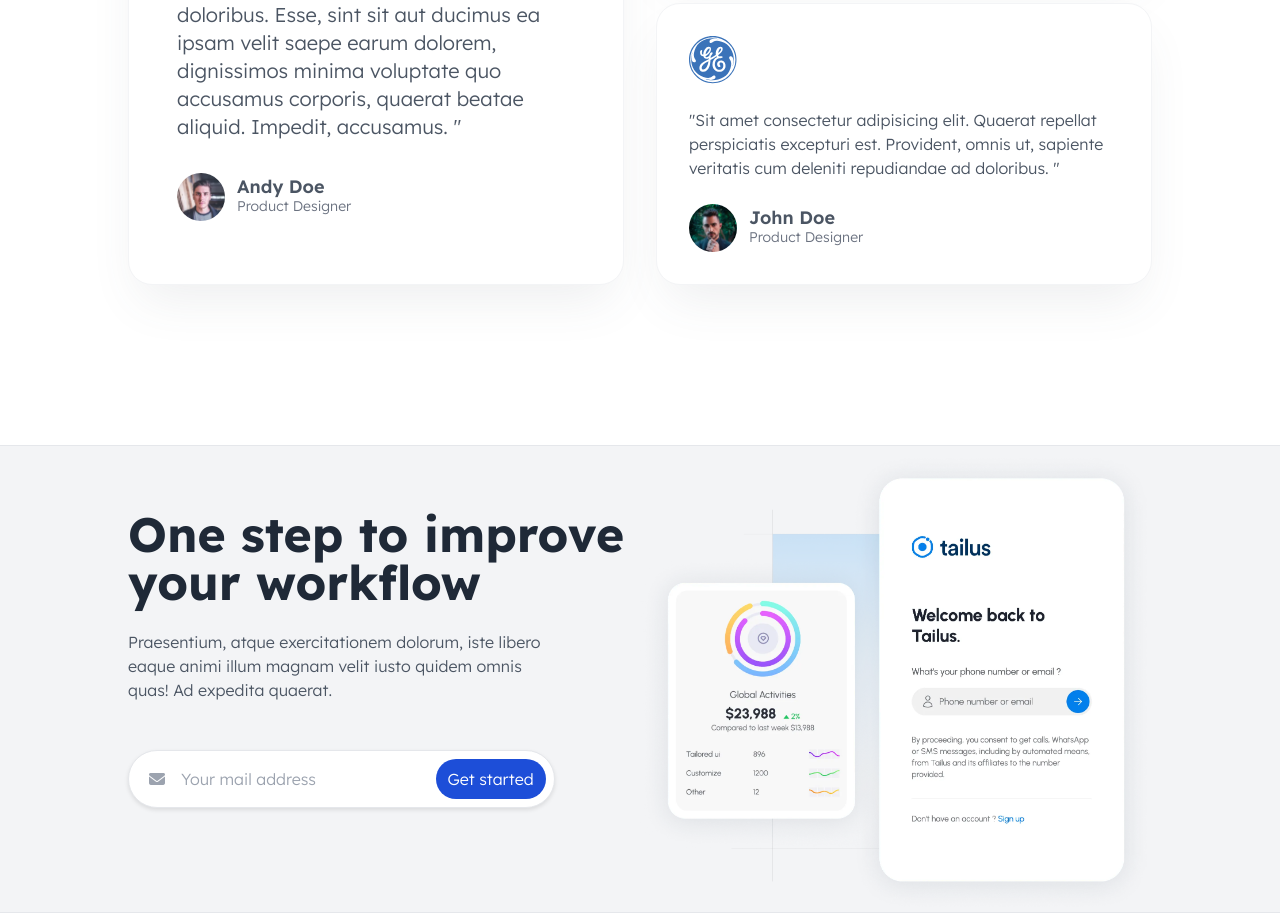
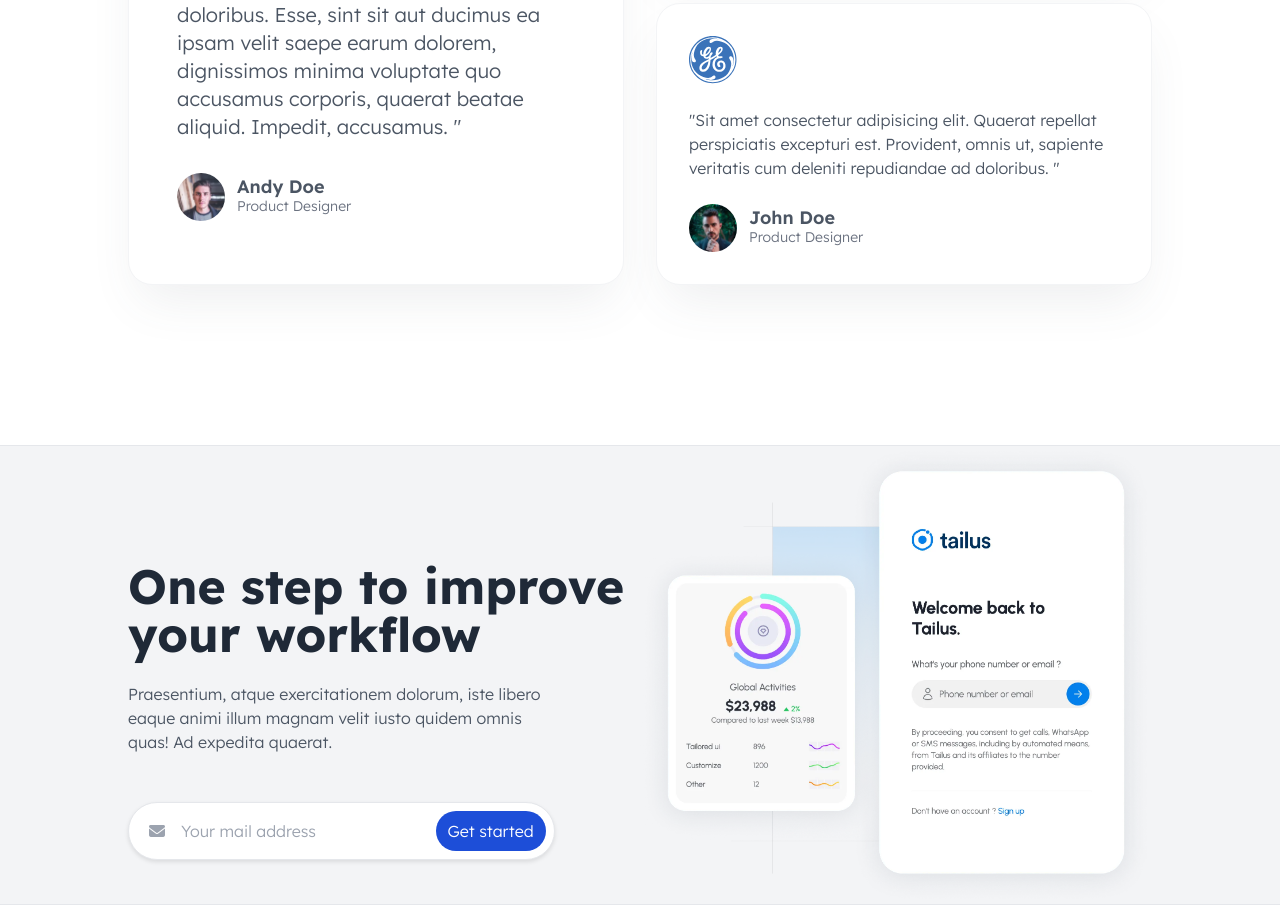
Before and after one commit to DrZiMo/Tailwind-project, a plain HTML site: page src/index.html in a window 1280 px wide. Shown: the part 3944-4857 px from the top of the page. Drawn offline with Linux system fonts and the light colour scheme.

Commit message:
fixing ...

```diff
--- a/src/index.html
+++ b/src/index.html
@@ -346,7 +346,7 @@
         <div class="max-w-5xl mx-auto lg:px-0 md:px-4 px-8">
             <div class="relative mx-auto px-6 md:max-w-full md:px-12 lg:max-w-6xl xl:px-0">
                 <div class="items-end justify-between md:flex">
-                    <div class="h-max py-16 md:w-6/12 xl:w-5/12">
+                    <div class="h-max py-1 md:w-6/12 xl:w-5/12">
                         <div class="text-center md:text-left">
                             <div class="text-3xl font-bold text-gray-800 md:w-max md:text-4xl xl:text-5xl">
                                 One step to improve <br>
```
